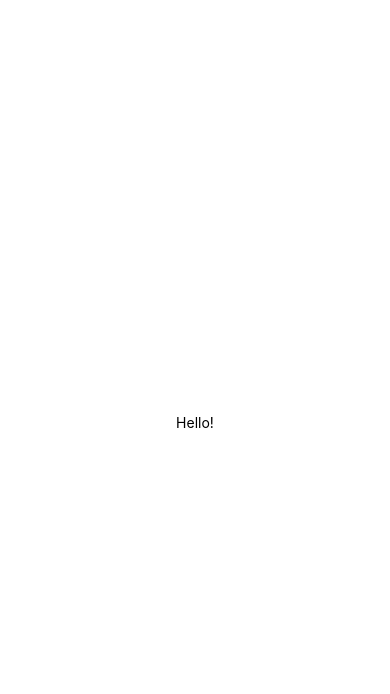
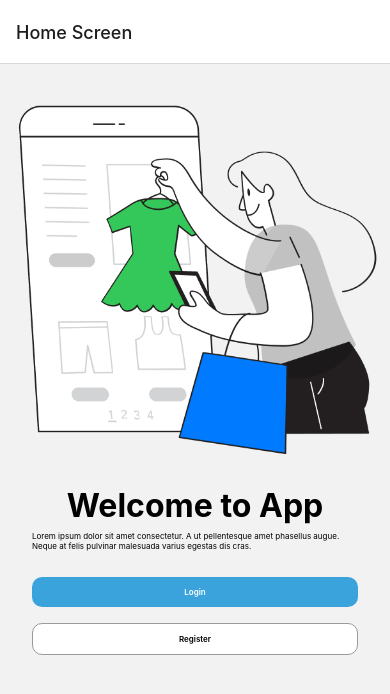
Before and after one commit to atryknaav/onlineSt_Figma_RN, a React Native app: screen /Home in a window 390 px wide. Shown: the top 694 px of the page. Built offline with nearby package versions, Linux system fonts and the light colour scheme.

Commit message:
Created Home page, added navigation

```diff
--- a/App.tsx
+++ b/App.tsx
@@ -1,12 +1,24 @@
+import React from 'react';
 import { StatusBar } from 'expo-status-bar';
 import { StyleSheet, Text, View } from 'react-native';
+import { NavigationContainer } from '@react-navigation/native';
+import { createNativeStackNavigator } from '@react-navigation/native-stack';
+import Home from './screens/Home';
+import Login from './screens/Login';
+import SignUp from './screens/SignUp';
+
+const Stack = createNativeStackNavigator();
 
 export default function App() {
   return (
-    <View style={styles.container}>
-      <Text>Hello!</Text>
-      <StatusBar style="auto" />
-    </View>
+    <NavigationContainer>
+      <Stack.Navigator>
+        <Stack.Screen name="Home" component={Home} options={{ title: 'Home Screen',  }} />
+        <Stack.Screen name="Signup" component={SignUp} options={{ title: 'Sign up', }} />
+        <Stack.Screen name="Login" component={Login} options={{ title: 'Login', }} />
+
+      </Stack.Navigator>
+    </NavigationContainer>
   );
 }
 
--- /dev/null
+++ b/components/ActionButton.tsx
@@ -0,0 +1,41 @@
+import { useNavigation } from '@react-navigation/native';
+import React from 'react';
+import { TouchableOpacity, Text, StyleSheet, Dimensions, PixelRatio } from 'react-native';
+
+const ActionButton = ({ name, textColor, backgroundColor, border }: { name: string; textColor: string; backgroundColor: string; border: boolean }) => {
+    const navigation = useNavigation();
+    const navigateTo = name === 'Login'? 'Login' : 'Signup'
+  return (
+    <TouchableOpacity
+      style={[
+        styles.button,
+        {
+          backgroundColor: backgroundColor,
+          borderWidth: border ? 1 : 0,
+          borderColor: border ? '#9b9b9e' : 'transparent'
+        }
+      ]}
+      onPress={() => navigation.navigate(navigateTo)}
+    >
+      <Text style={[styles.text, { color: textColor }]}>{name}</Text>
+    </TouchableOpacity>
+  );
+};
+
+const styles = StyleSheet.create({
+  button: {
+    padding: 10,
+    borderRadius: 10,
+    alignItems: 'center',
+    justifyContent: 'center',
+    marginBottom: 10,
+    width: '100%'
+  },
+  text: {
+    fontSize: PixelRatio.getPixelSizeForLayoutSize(8),
+    fontWeight: '600',
+
+  },
+});
+
+export default ActionButton;
--- /dev/null
+++ b/components/Home/ShopImg.tsx
@@ -0,0 +1,10 @@
+import React from 'react'
+import { Dimensions, Image } from 'react-native'
+
+const ShopImg = () => {
+  return (
+    <Image source={require('../../assets/online-shopping.png')}  style={{width: Dimensions.get('window').width, height: Dimensions.get('window').height* 0.5}}/>
+  )
+}
+
+export default ShopImg
--- /dev/null
+++ b/screens/Home.tsx
@@ -0,0 +1,23 @@
+import React from 'react'
+import { Dimensions, View, Text, PixelRatio } from 'react-native'
+import ShopImg from '../components/Home/ShopImg'
+import ActionButton from '../components/ActionButton'
+
+const Home = () => {
+  return (
+    <View style={{display: 'flex', justifyContent: "center", alignItems: 'center'}}>
+        <ShopImg />
+        <View style={{alignItems: 'center', paddingHorizontal: 32, width: Dimensions.get('window').width, display: 'flex', gap: 6}}>
+            <Text style={{textAlign: 'left', fontSize: 32, fontWeight: 'bold'}}>Welcome to App</Text>
+            <Text style={{textAlign: 'left', fontSize: PixelRatio.getPixelSizeForLayoutSize(8), maxWidth:'100%', marginBottom: 20  }}>Lorem ipsum dolor sit amet consectetur. A ut pellentesque amet phasellus augue. Neque at felis pulvinar malesuada varius egestas dis cras.</Text>
+            <ActionButton name='Login' textColor='white' backgroundColor='#3aa3dc' border = {false}/>
+            <ActionButton name='Register' textColor='black' backgroundColor='white' border />
+        </View>
+
+        <View>
+        </View>
+    </View>
+  )
+}
+
+export default Home
--- /dev/null
+++ b/screens/Login.tsx
@@ -0,0 +1,10 @@
+import React from 'react'
+import { View } from 'react-native'
+
+const Login = () => {
+  return (
+    <View>Login</View>
+  )
+}
+
+export default Login
--- /dev/null
+++ b/screens/SignUp.tsx
@@ -0,0 +1,10 @@
+import React from 'react'
+import { View } from 'react-native'
+
+const SignUp = () => {
+  return (
+    <View>SignUp</View>
+  )
+}
+
+export default SignUp
```
Also changed, not shown: package.json (+6 -1 lines), assets/online-shopping.png (added), 1 other file (tests, documents, lock files or other folders).
